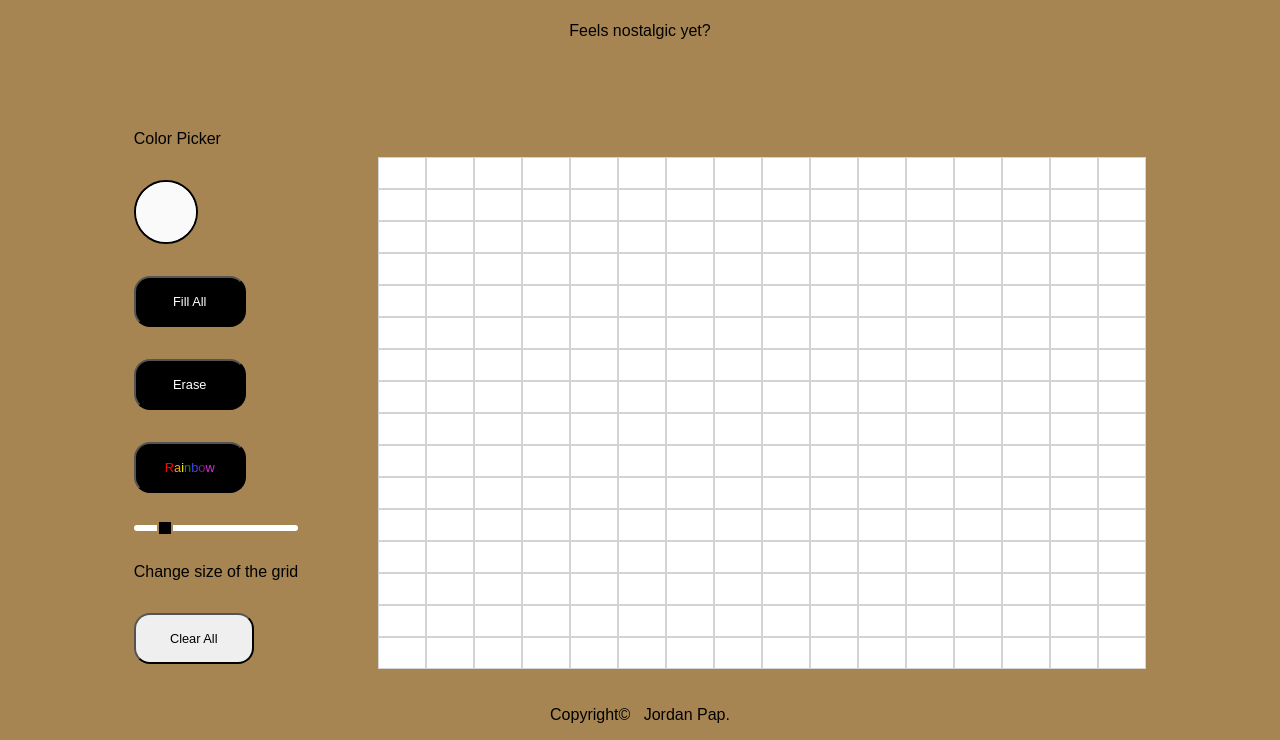
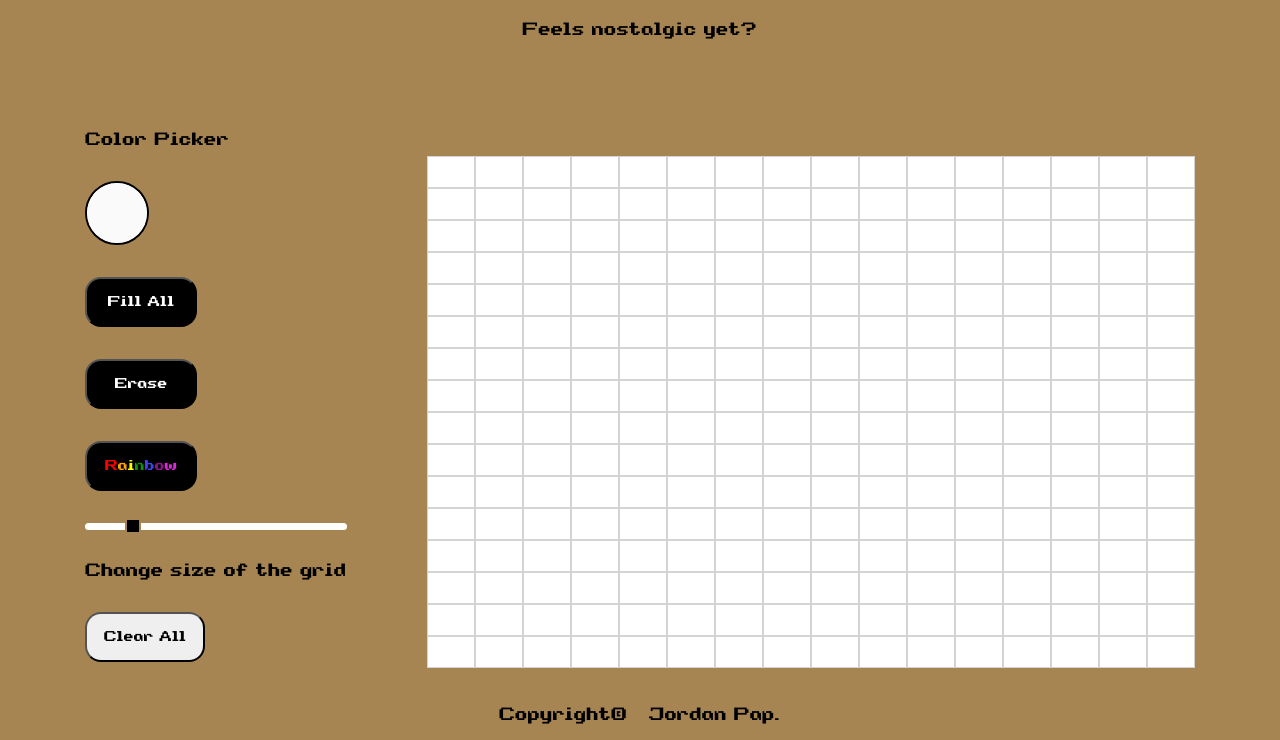
Before and after one commit to jordanpapaditsas/etch-a-sketch, a plain HTML site: page index.html in a window 1280 px wide. Shown: the part 60-800 px from the top of the page. Drawn offline with Linux system fonts and the light colour scheme; the site is published under a folder, as on GitHub Pages, so addresses that start at the root find nothing.

Commit message:
Fixed links

```diff
--- a/css/style.css
+++ b/css/style.css
@@ -1,7 +1,7 @@
 @font-face {
   font-family: "CustomFont";
-  src: url(/fonts/superlegendboy-4w8y-webfont.woff);
-  src: url(/fonts/superlegendboy-4w8y-webfont.woff2);
+  src: url(../fonts/superlegendboy-4w8y-webfont.woff);
+  src: url(../fonts/superlegendboy-4w8y-webfont.woff2);
 }
 
 * {
```
